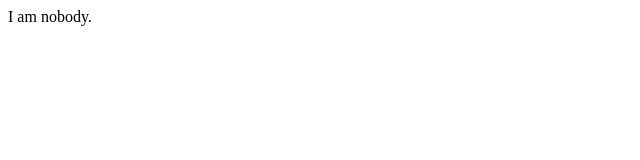
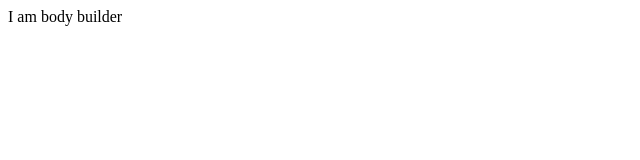
Before and after one commit to Ridwangp/git-hari-kamis, a plain HTML site: page index.html in a window 1280 px wide. Shown: the full height of the page, 0-640 px from the left. Drawn offline with Linux system fonts and the light colour scheme.

Commit message:
ganti nobody ke body builder

```diff
--- a/index.html
+++ b/index.html
@@ -4,6 +4,6 @@
    <title> GIT</title>
 </head>
 <body>
-    I am nobody.
+    I am body builder
 </body>
 </html>
```
